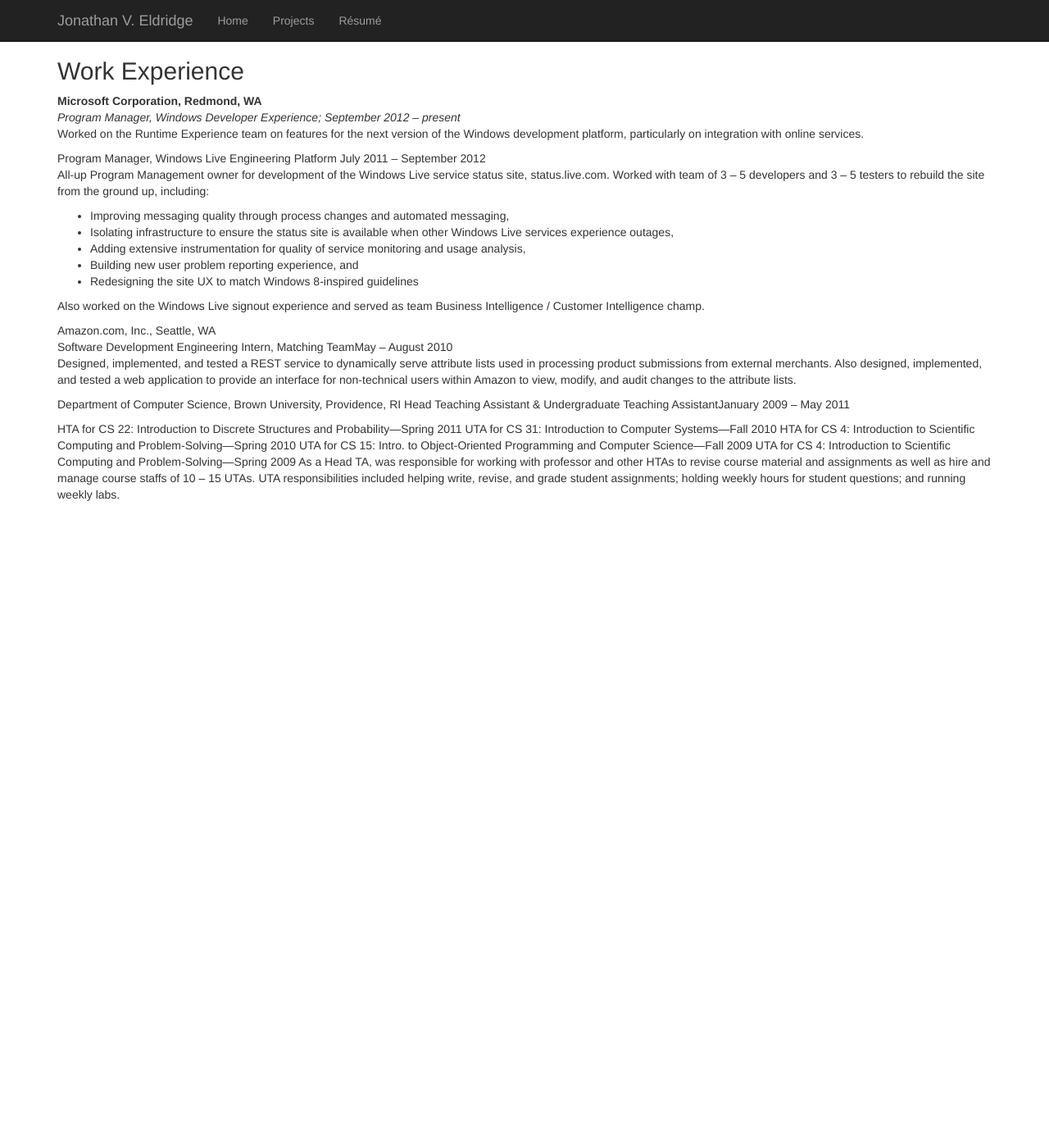
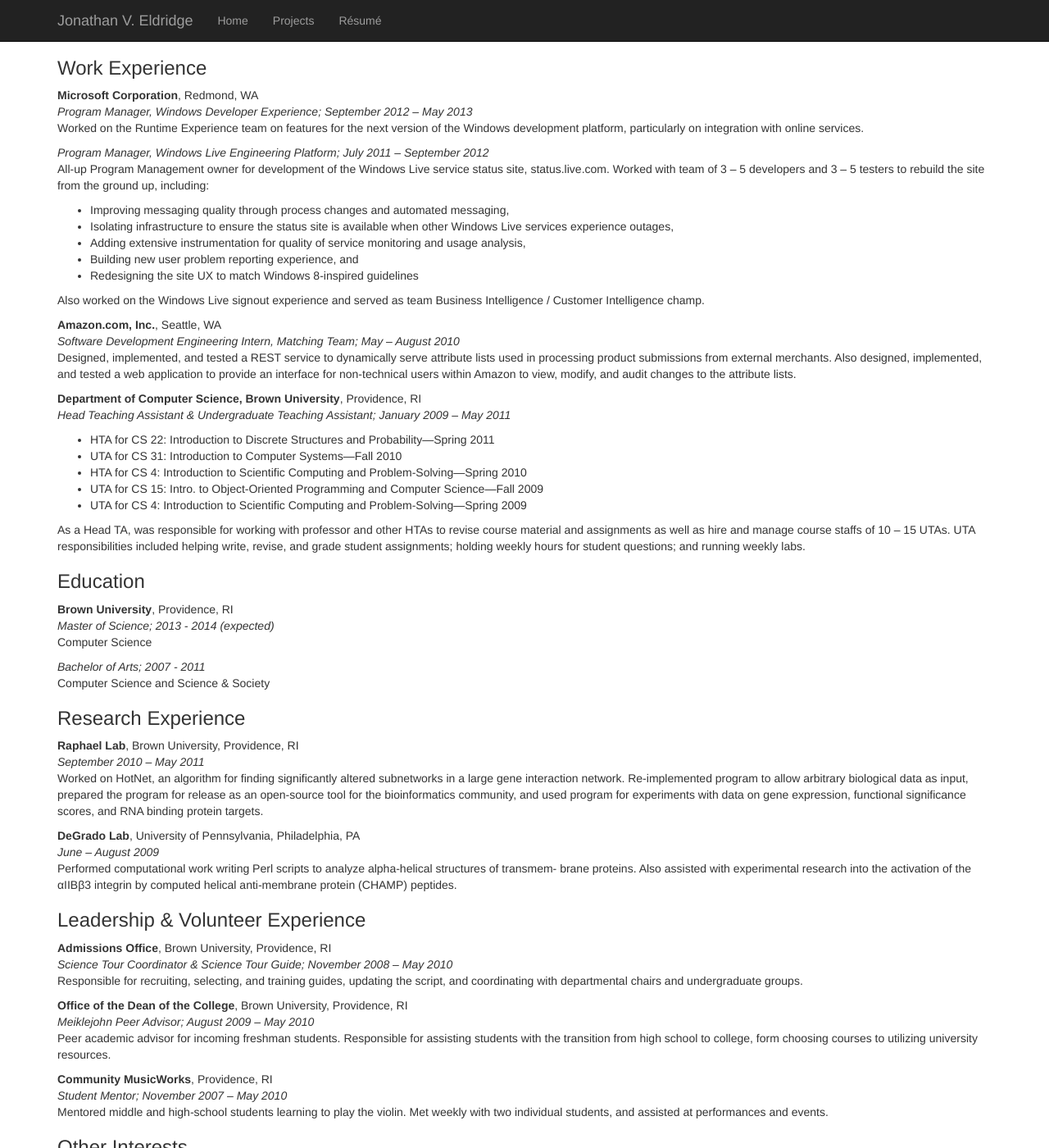
Before and after one commit to jveldridge/jveldridge.github.io, a Jekyll site: the page built from resume.md, in a window 1280 px wide and 1400 px high. Shown: the whole window at 82% size. Built offline with Jekyll 4.4.1, drawn with Linux system fonts in a browser that asks for light colours; nearby versions of some CDN libraries; Markdown is read by kramdown in place of the engine named in the settings; some of the changed text lies outside the part shown.

Commit message:
Adds resume content and updates page titles

```diff
--- a/resume.md
+++ b/resume.md
@@ -3,12 +3,12 @@ layout: default
 title:  Jonathan V. Eldridge - Résumé
 ---
 
-##Work Experience
-**Microsoft Corporation, Redmond, WA**
-*Program Manager, Windows Developer Experience; September 2012 – present*
+###Work Experience
+**Microsoft Corporation**, Redmond, WA
+*Program Manager, Windows Developer Experience; September 2012 – May 2013*
 Worked on the Runtime Experience team on features for the next version of the Windows development platform, particularly on integration with online services.
 
-Program Manager, Windows Live Engineering Platform July 2011 – September 2012
+*Program Manager, Windows Live Engineering Platform; July 2011 – September 2012*
 All-up Program Management owner for development of the Windows Live service status site, status.live.com. Worked with team of 3 – 5 developers and 3 – 5 testers to rebuild the site from the ground up, including:
 
 * Improving messaging quality through process changes and automated messaging,
@@ -19,16 +19,53 @@ All-up Program Management owner for development of the Windows Live service stat
 
 Also worked on the Windows Live signout experience and served as team Business Intelligence / Customer Intelligence champ.
 
-Amazon.com, Inc., Seattle, WA
-Software Development Engineering Intern, Matching TeamMay – August 2010
+**Amazon.com, Inc.**, Seattle, WA
+*Software Development Engineering Intern, Matching Team; May – August 2010*
 Designed, implemented, and tested a REST service to dynamically serve attribute lists used in processing product submissions from external merchants. Also designed, implemented, and tested a web application to provide an interface for non-technical users within Amazon to view, modify, and audit changes to the attribute lists.
 
-Department of Computer Science, Brown University, Providence, RI
-Head Teaching Assistant & Undergraduate Teaching AssistantJanuary 2009 – May 2011
+**Department of Computer Science, Brown University**, Providence, RI
+*Head Teaching Assistant & Undergraduate Teaching Assistant; January 2009 – May 2011*
 
-HTA for CS 22: Introduction to Discrete Structures and Probability—Spring 2011
-UTA for CS 31: Introduction to Computer Systems—Fall 2010
-HTA for CS 4: Introduction to Scientific Computing and Problem-Solving—Spring 2010
-UTA for CS 15: Intro. to Object-Oriented Programming and Computer Science—Fall 2009
-UTA for CS 4: Introduction to Scientific Computing and Problem-Solving—Spring 2009
+* HTA for CS 22: Introduction to Discrete Structures and Probability—Spring 2011
+* UTA for CS 31: Introduction to Computer Systems—Fall 2010
+* HTA for CS 4: Introduction to Scientific Computing and Problem-Solving—Spring 2010
+* UTA for CS 15: Intro. to Object-Oriented Programming and Computer Science—Fall 2009
+* UTA for CS 4: Introduction to Scientific Computing and Problem-Solving—Spring 2009
+
 As a Head TA, was responsible for working with professor and other HTAs to revise course material and assignments as well as hire and manage course staffs of 10 – 15 UTAs. UTA responsibilities included helping write, revise, and grade student assignments; holding weekly hours for student questions; and running weekly labs.
+
+###Education
+**Brown University**, Providence, RI
+*Master of Science; 2013 - 2014 (expected)*
+Computer Science
+
+*Bachelor of Arts; 2007 - 2011*
+Computer Science and Science & Society
+
+###Research Experience
+**Raphael Lab**, Brown University, Providence, RI
+*September 2010 – May 2011*
+Worked on HotNet, an algorithm for finding significantly altered subnetworks in a large gene interaction network. Re-implemented program to allow arbitrary biological data as input, prepared the program for release as an open-source tool for the bioinformatics community, and used program for experiments with data on gene expression, functional significance scores, and RNA binding protein targets.
+
+**DeGrado Lab**, University of Pennsylvania, Philadelphia, PA
+*June – August 2009*
+Performed computational work writing Perl scripts to analyze alpha-helical structures of transmem- brane proteins. Also assisted with experimental research into the activation of the αIIBβ3 integrin by computed helical anti-membrane protein (CHAMP) peptides.
+
+###Leadership & Volunteer Experience
+
+**Admissions Office**, Brown University, Providence, RI
+*Science Tour Coordinator & Science Tour Guide; November 2008 – May 2010*
+Responsible for recruiting, selecting, and training guides, updating the script, and coordinating with departmental chairs and undergraduate groups.
+
+**Office of the Dean of the College**, Brown University, Providence, RI
+*Meiklejohn Peer Advisor; August 2009 – May 2010*
+Peer academic advisor for incoming freshman students. Responsible for assisting students with the transition from high school to college, form choosing courses to utilizing university resources.
+
+**Community MusicWorks**, Providence, RI
+*Student Mentor; November 2007 – May 2010*
+Mentored middle and high-school students learning to play the violin. Met weekly with two individual students, and assisted at performances and events.
+
+###Other Interests
+History and philosophy of science; orchestral and chamber music
+
+<br/><br/>
```
Also changed, not shown: index.md (+1 -1 lines), projects.md (+1 -1 lines).
